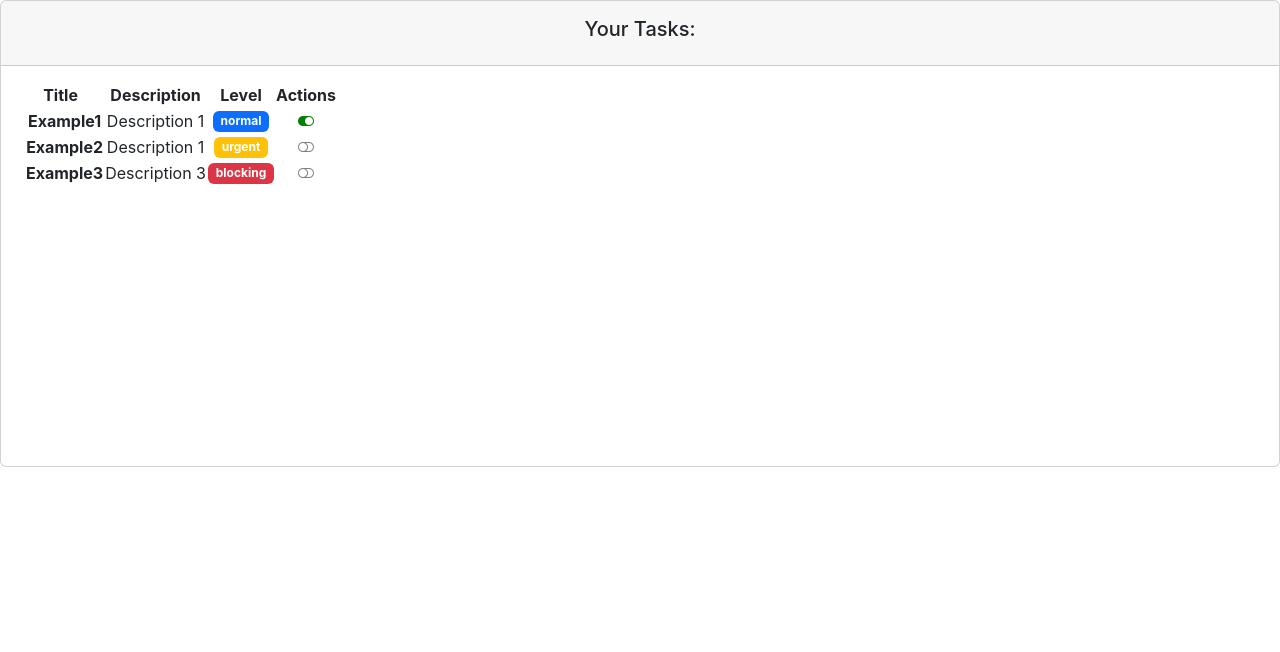
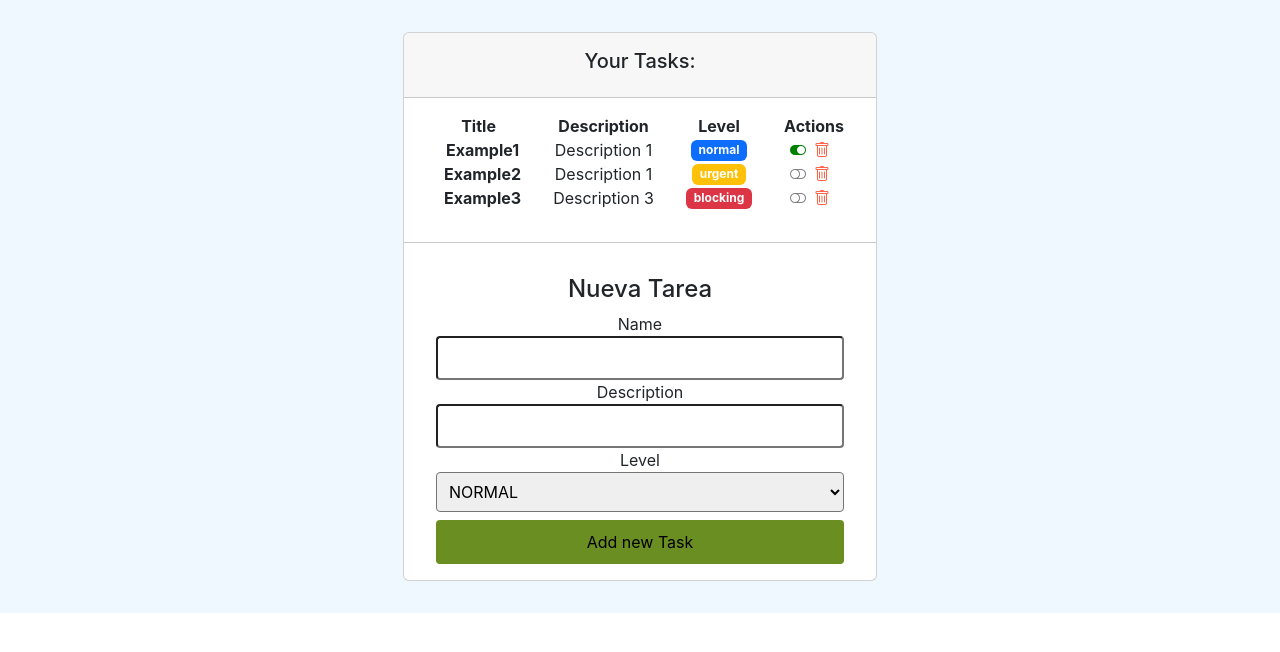
Before and after one commit to javieranguloluna/ob-react-proyecto-final, a React (Create React App) app: page / in a window 1280 px wide. Shown: the top 652 px of the page. Built offline with nearby package versions, Linux system fonts and the light colour scheme.

Commit message:
Entrega ejercicios 13, 14 y 15

```diff
--- a/package.json
+++ b/package.json
@@ -37,5 +37,9 @@
       "last 1 firefox version",
       "last 1 safari version"
     ]
+  },
+  "devDependencies": {
+    "formik": "^2.2.9",
+    "yup": "^0.32.11"
   }
 }
--- a/src/App.css
+++ b/src/App.css
@@ -1,38 +1,12 @@
 .App {
   text-align: center;
+  display: flex;
+  align-items: center;
+  justify-content: center;
+  background-color: aliceblue;
+  padding: 2rem 0;
 }
 
-.App-logo {
-  height: 40vmin;
-  pointer-events: none;
+th, td {
+  padding: 0 1rem;
 }
-
-@media (prefers-reduced-motion: no-preference) {
-  .App-logo {
-    animation: App-logo-spin infinite 20s linear;
-  }
-}
-
-.App-header {
-  background-color: #282c34;
-  min-height: 100vh;
-  display: flex;
-  flex-direction: column;
-  align-items: center;
-  justify-content: center;
-  font-size: calc(10px + 2vmin);
-  color: white;
-}
-
-.App-link {
-  color: #61dafb;
-}
-
-@keyframes App-logo-spin {
-  from {
-    transform: rotate(0deg);
-  }
-  to {
-    transform: rotate(360deg);
-  }
-}
--- a/src/components/container/task_list.jsx
+++ b/src/components/container/task_list.jsx
@@ -39,27 +39,54 @@ const TaskListComponent = () => {
     // Control del ciclo de vida del componente
     useEffect(() => {
       console.log('Task State has been modified')
-      setLoading(false)
+      setTimeout(() => setLoading(false), 1000)
       return () => {
         console.log('TaskList Component will be unmount')
       }
     }, [tasks])
 
 
-    const changeCompleted = (id) => {
-        console.log('TODO: Cambiar estado de una tarea', id)
+    const completeTask = (task) => {
+        console.log('Complete this Task:', task)
+        const index = tasks.indexOf(task)
+        const tempTasks = [...tasks]
+
+        tempTasks[index].completed = !tempTasks[index].completed
+
+        setTasks(tempTasks)
+    }
+
+    const removeTask = (task) => {
+        console.log('Remove this Task:', task)
+        const index = tasks.indexOf(task)
+        const tempTasks = [...tasks]
+
+        tempTasks.splice(index,1)
+
+        setTasks(tempTasks)
+    }
+
+    const addTask = (task) => {
+        setTasks([...tasks, task])
+    }
+
+    const taskActions = {
+        complete: completeTask,
+        remove: removeTask
     }
 
     return (
         <div>
             <div className="col-12">
-                <div className="card">
+                { loading
+                    ? <p>Loading...</p>
+                    : <div className="card">
                     <div className="card-header p-3">
                         <h5>Your Tasks:</h5>
                     </div>
                     <div className="card-body"
                         data-mdb-perfect-scrollbar="true"
-                        style={{ position: 'relative', height: '400px' }}>
+                        style={{ position: 'relative' }}>
 
                         <table>
                             <thead>
@@ -75,15 +102,19 @@ const TaskListComponent = () => {
                                 tasks.map((task, index) => (
                                     <TaskComponent
                                         key={index}
-                                        task={task}>
+                                        task={task}
+                                        actions={taskActions}>
                                     </TaskComponent>
                                 ))
                             }
                             </tbody>
                         </table>
                     </div>
-                    <TaskForm></TaskForm>
+                    <hr />
+                    <TaskForm add={addTask} nTasks={tasks.length}></TaskForm>
                 </div>
+                }
+
             </div>
         </div>
     )
--- a/src/components/pure/forms/taskForm.jsx
+++ b/src/components/pure/forms/taskForm.jsx
@@ -1,11 +1,82 @@
+// REACT
 import React from 'react'
+import { PropTypes } from 'prop-types';
+// MODELS
+import { Task } from './../../../models/task.class';
+import { LEVELS } from './../../../models/levels.enum';
 
-const TaskForm = () => {
+// Form
+import { Formik, Form, Field, ErrorMessage } from 'formik';
+import * as Yup from 'yup';
+
+// Stle
+import '../../../styles/taskForm.scss';
+
+const TaskForm = ({ add, nTasks }) => {
+
+    const taskSchema = Yup.object({
+        name: Yup.string().required('Name is requiered'),
+        description: Yup.string().required('Description is requiered'),
+        level: Yup.string().oneOf(Object.values(LEVELS)).required('Level is requiered')
+    })
+
+    const voidTask = {
+        name: '',
+        description: '',
+        level: LEVELS.NORMAL
+    }
+
+    const addTask = value => {
+        const newTask = new Task(
+            value.name,
+            value.description,
+            false,
+            value.level
+        )
+        add(newTask)
+    }
+
     return (
-        <form>
+        <Formik
+            initialValues={voidTask}
+            validationSchema={taskSchema}
+            onSubmit={(values, actions) => {
+                addTask(values)
+                actions.resetForm({values: voidTask})
+            }}
+        >
+        {({isSubmitting, isValid, errors, touched}) => (
+            <Form>
+                <h4>Nueva Tarea</h4>
+                <label htmlFor="name">Name</label>
+                <Field type="text" name="name" />
+                <ErrorMessage name="name" component="p" />
 
-        </form>
+                <label htmlFor="description">Description</label>
+                <Field type="text" name="description" />
+                <ErrorMessage name="description" component="p" />
+
+                <label htmlFor="level">Level</label>
+                <Field as="select" name="level">
+                     { Object.entries(LEVELS).map(([k,v]) => (
+                         <option key={k} value={v}>{k}</option>
+                     )) }
+                </Field>
+                <ErrorMessage name="level" component="p" />
+
+                <button type="submit" disabled={!isValid || isSubmitting}>
+                { nTasks ? 'Add new Task' : 'Create First Task'}
+                </button>
+            </Form>
+        )}
+
+        </Formik>
     )
 }
 
+TaskForm.propTypes = {
+    add: PropTypes.func.isRequired,
+    nTasks: PropTypes.number
+}
+
 export default TaskForm
--- a/src/components/pure/task.jsx
+++ b/src/components/pure/task.jsx
@@ -7,7 +7,7 @@ import '../../styles/task.scss'
 import { Task } from './../../models/task.class';
 import { LEVELS } from '../../models/levels.enum';
 
-const TaskComponent = ({task}) => {
+const TaskComponent = ({ task, actions }) => {
 
     useEffect(() => {
         console.log('Created Task')
@@ -17,7 +17,7 @@ const TaskComponent = ({task}) => {
     }, [task])
 
     const taskCompletedIcon = () => {
-        let cn = 'bi-toggle-'
+        let cn = 'task-action bi-toggle-'
         let color = ''
         if (task.completed) {
             cn += 'on'
@@ -27,7 +27,7 @@ const TaskComponent = ({task}) => {
             color = 'grey'
         }
         return (
-            <i className={cn} style={{ color }}></i>
+            <i  onClick={ () => actions.complete(task) } className={cn} style={{ color }}></i>
         )
     }
     const taskLevelBadge = () => {
@@ -60,13 +60,20 @@ const TaskComponent = ({task}) => {
             </td>
             <td className="align-middle">
                 { taskCompletedIcon() }
+                <i onClick={() => actions.remove(task)} className="bi-trash task-action" style={{color: 'tomato'}}></i>
             </td>
         </tr>
     )
 }
 
+const actionsType = {
+    complete: PropTypes.func.isRequiered,
+    remove: PropTypes.func.isRequiered
+}
+
 TaskComponent.propTypes = {
-    task: PropTypes.instanceOf(Task)
+    task: PropTypes.instanceOf(Task).isRequired,
+    actions: PropTypes.shape(actionsType)
 }
 
 export default TaskComponent
--- a/src/styles/task.scss
+++ b/src/styles/task.scss
@@ -2,3 +2,8 @@
     font-weight: bold;
     color: cadetblue;
 }
+
+.task-action {
+    cursor: pointer;
+    margin-right: 0.5em;
+}
--- /dev/null
+++ b/src/styles/taskForm.scss
@@ -0,0 +1,24 @@
+form {
+    display: flex;
+    flex-direction: column;
+    padding: 1rem 2rem;
+
+    input, select {
+        border-radius: 4px;
+        padding: 0.5rem;
+    }
+
+    button {
+        background-color: olivedrab;
+        border-radius: 4px;
+        margin-top: 0.5rem;
+        padding: 0.5rem;
+        color: black;
+        border-color: transparent;
+    }
+
+    button:disabled {
+        background-color: rgba(255, 99, 71, 0.527);
+        color: #777;
+    }
+}
```
Also changed, not shown: 1 other file (tests, documents, lock files or other folders).
